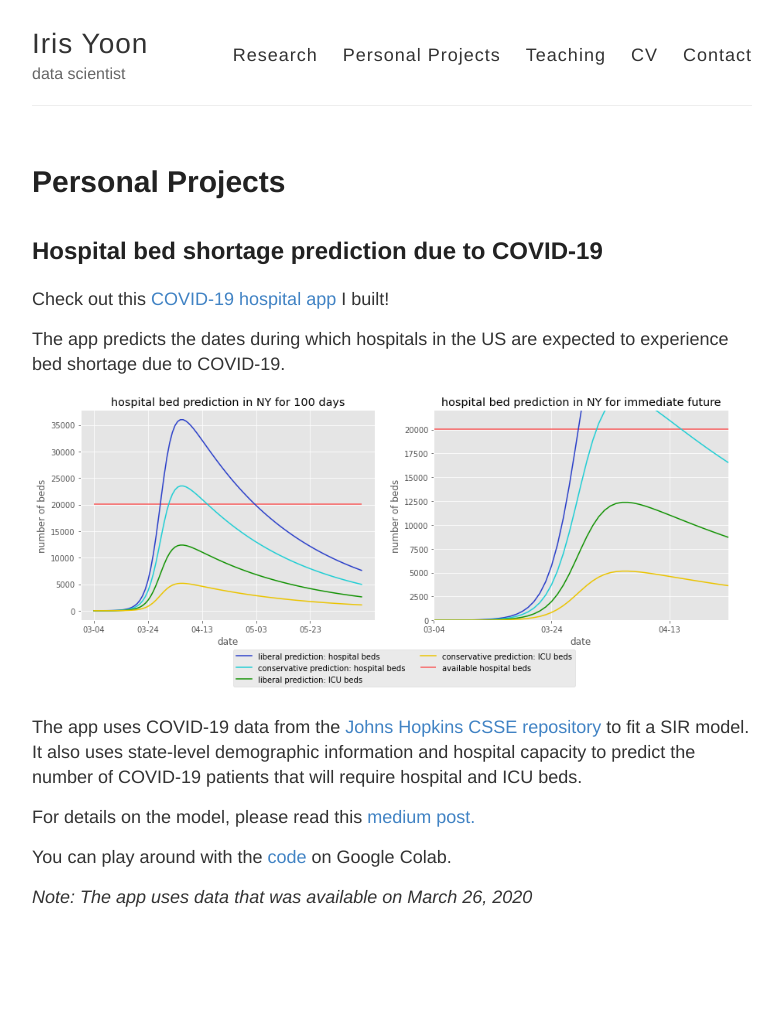
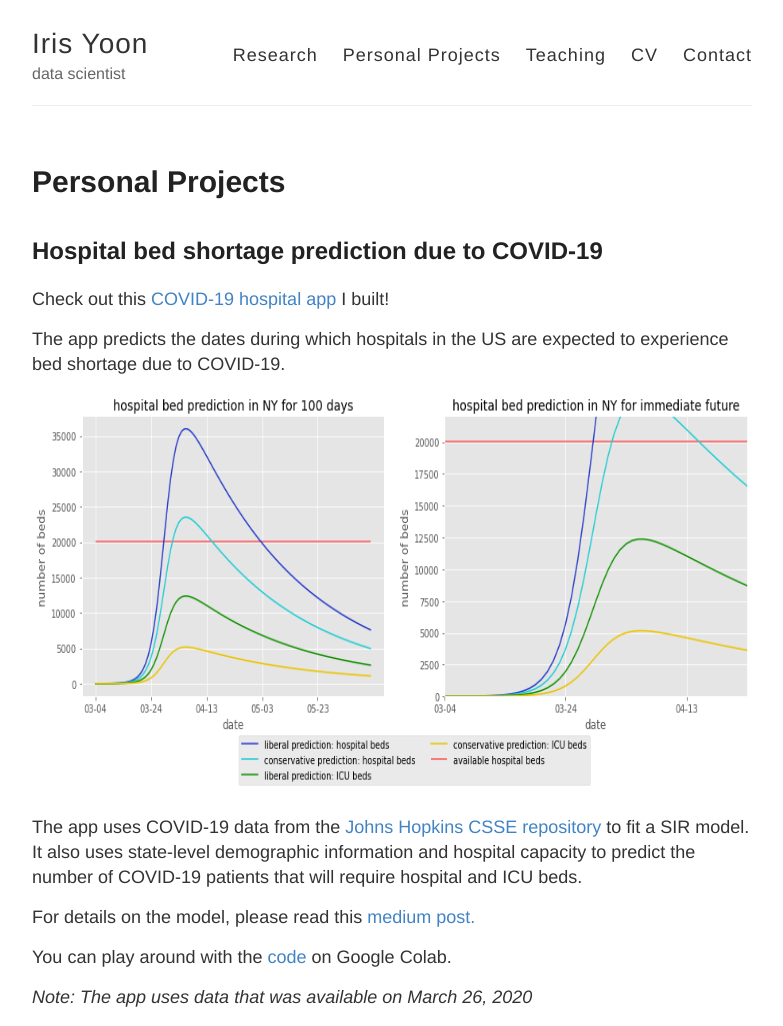
Before and after one commit to irishryoon/irishryoon.github.io, a Jekyll site: the page built from personal_projects.md, in a window 1280 px wide. Shown: the whole page, without its empty margins (248-1031 px from the left). Built offline with Jekyll 4.4.1, drawn with Linux system fonts in a browser that asks for light colours; before the commit the page ends 926 px from its top, so only the background shows below that.

Commit message:
image size adjusted

```diff
--- a/personal_projects.md
+++ b/personal_projects.md
@@ -10,7 +10,7 @@
 
 The app predicts the dates during which hospitals in the US are expected to experience bed shortage due to COVID-19.
 
-![_config.yml]({{ site.baseurl }}/images/app_image.png){:height="300px"}
+![_config.yml]({{ site.baseurl }}/images/app_image.png){:height="400px"}
 
 The app uses COVID-19 data from the <a href="https://github.com/CSSEGISandData/COVID-19">Johns Hopkins CSSE repository</a> to fit a SIR model. It also uses state-level demographic information and hospital capacity to predict the number of COVID-19 patients that will require hospital and ICU beds.
 
```
